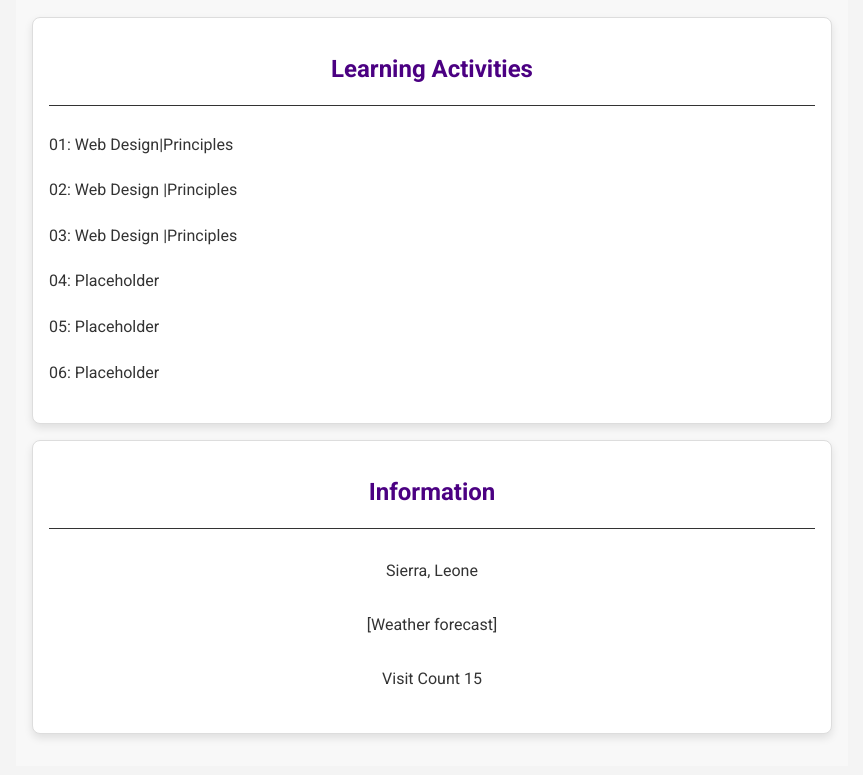
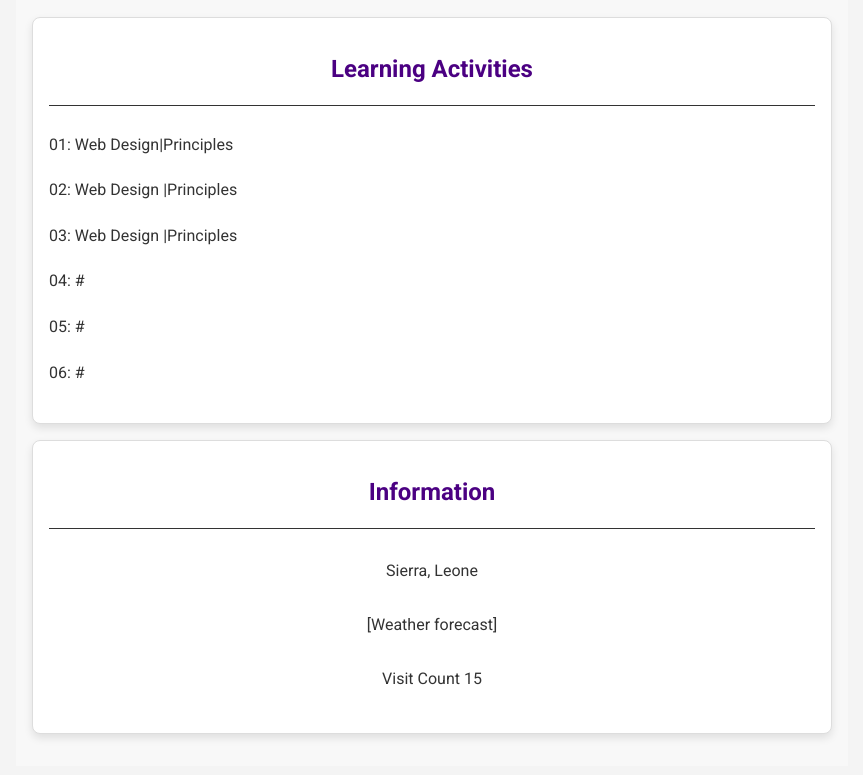
Before and after one commit to sullayman1/wdd230, a plain HTML site: page index.html in a window 1280 px wide. Shown: the part 881-1656 px from the top of the page, without its empty margins (208-1071 px from the left). Drawn offline with Linux system fonts and the light colour scheme.

Commit message:
just done some changes

```diff
--- a/index.html
+++ b/index.html
@@ -44,9 +44,9 @@
                 <li>01: <a href="lesson02/design.html">Web Design|Principles</a></li>
                 <li>02: <a href="lesson02/design.html">Web Design |Principles</a></li>
                 <li>03: <a href="lesson02/design.html">Web Design |Principles</a></li>
-                <li>04: <a href="#">Placeholder</a></li>
-                <li>05: <a href="#">Placeholder</a></li>
-                <li>06: <a href="#">Placeholder</a></li>
+                <li>04: <a href="#">#</a></li>
+                <li>05: <a href="#">#</a></li>
+                <li>06: <a href="#">#</a></li>
             </ul>
         </section>
         <section class="card" id="weather">
```
